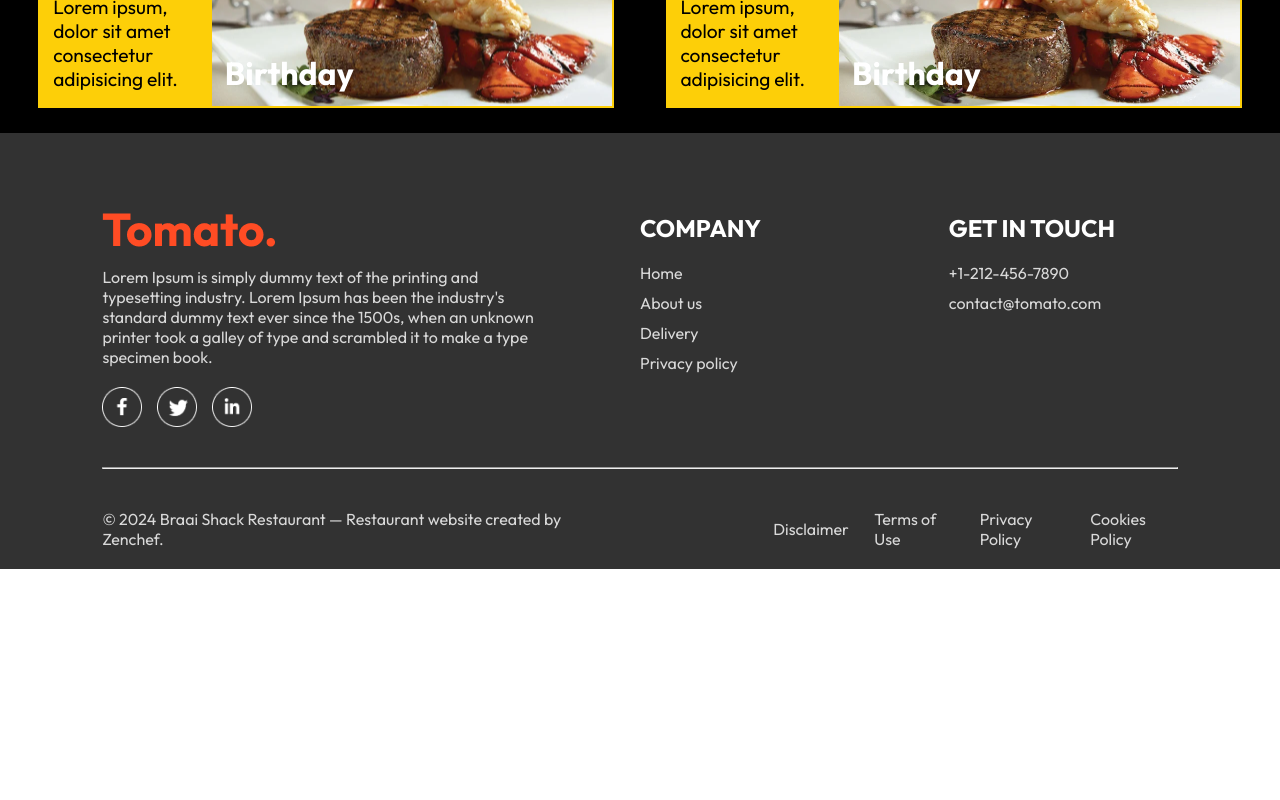
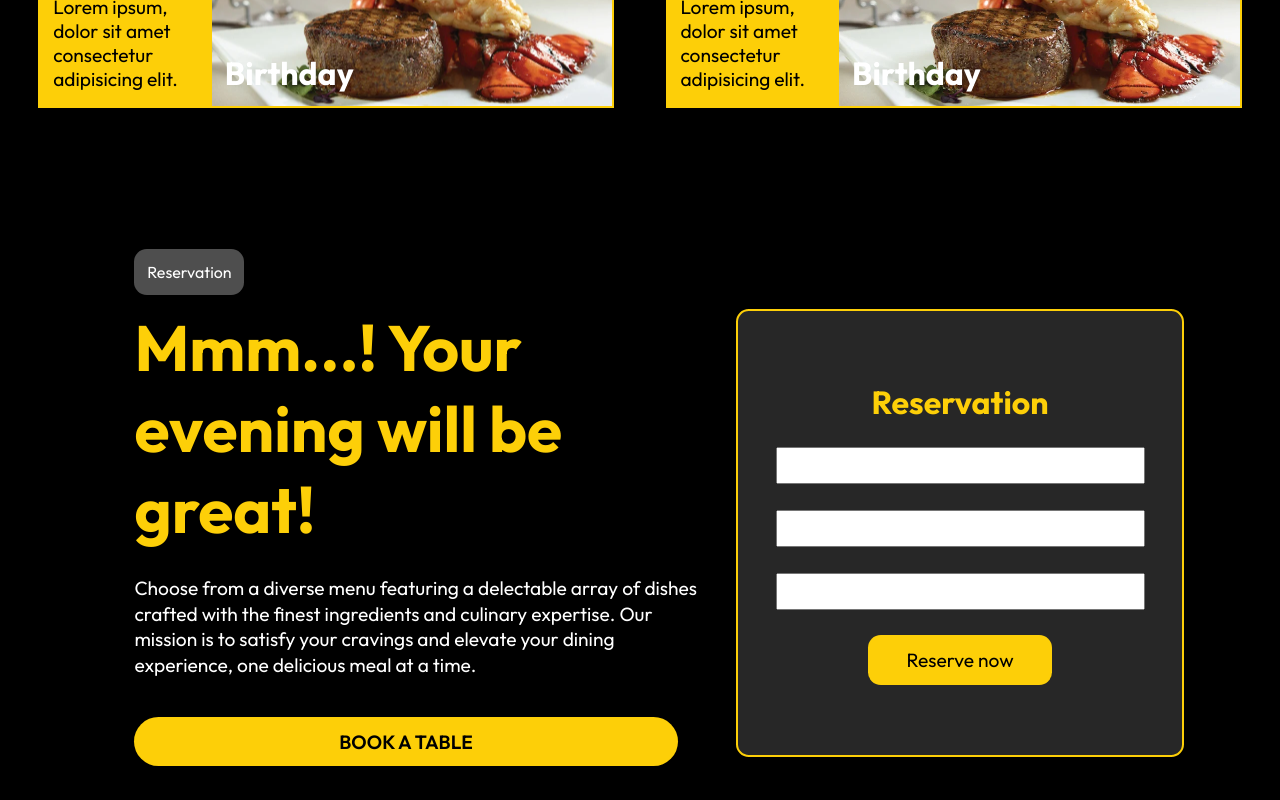
Before and after one commit to CodeErr-Sid/braaishack, a React (Vite) app in the folder frontend/: page / in a window 1280 px wide. Shown: the part 3640-4440 px from the top of the page. Before the commit the page ends 4209 px from the top, so only its background shows below. Built offline with nearby package versions, Linux system fonts and the light colour scheme; no server answers.

Commit message:
Reservation in home page form

```diff
--- /dev/null
+++ b/frontend/src/components/Reservation_Table/Reservation_Table.css
@@ -0,0 +1,72 @@
+.reservation {
+    background-color: rgb(0, 0, 0);
+    width: 100%;
+    min-height: 100vh;
+    display: flex;
+    align-items: center;
+    justify-content: center;
+    flex-wrap: wrap; /* Allow wrapping for smaller screens */
+    padding: 4vw 0;
+}
+
+.reservation .reservation-contents {
+    width: 50%;
+    padding: 0 3vw;
+    height: auto; /* Adjust height to auto for better responsiveness */
+    box-sizing: border-box;
+}
+
+.reservation-contents h2 {
+    font-size: 5vw;
+    color: #fdcf08;
+    padding: 2vw 0 2vw;
+}
+.reservation-contents span {
+    color: white;
+    padding: 1vw;
+    border-radius: 1vw;
+    background-color: #4e4e4e;
+}
+
+.reservation-contents p {
+    font-size: 1.5vw;
+    color: white;
+    line-height: 2vw;
+}
+
+.reservation-contents button {
+    font-size: 1.5vw;
+    font-weight: 600;
+    border: none;
+    background-color: #fdcf08;
+    padding: 1vw 16vw;
+    border-radius: 2vw;
+    margin: 3vw 0;
+}
+
+.reservation .reservation-form {
+        width: 35vw;
+    height: 35vw;
+    background-color: #272727;
+    border: 2px solid #fdcf08;
+    border-radius: 1vw;
+    display: flex;align-items: center;justify-content: center;
+    flex-direction: column;gap: 2vw;
+    overflow: hidden;
+}
+
+.reservation-form h1{
+    color: #fdcf08;
+}
+
+.reservation-form input{
+    font-size: 2vw;
+}
+
+.reservation-form button{
+    border: none;
+    background-color: #fdcf08;
+    font-size: 1.5vw;
+    padding: 1vw 3vw;
+    border-radius: 1vw;
+    }
--- /dev/null
+++ b/frontend/src/components/Reservation_Table/Reservation_Table.jsx
@@ -0,0 +1,29 @@
+import React from 'react'
+import './Reservation_Table.css'
+import { assets } from '../../assets/assets'
+
+const Reservation_Table = () => {
+    return (
+        <>
+        <div className="reservation">
+            <div className="reservation-contents">
+                <span>Reservation</span>
+                <h2>Mmm...!
+Your evening
+will be great!</h2>
+                <p>Choose from a diverse menu featuring a delectable array of dishes crafted with the finest ingredients and culinary expertise. Our mission is to satisfy your cravings and elevate your dining experience, one delicious meal at a time.</p>
+                <button>BOOK A TABLE</button>
+            </div>
+                <form action="" className='reservation-form'>
+                    <h1>Reservation</h1>
+                    <input type="text" />
+                    <input type="text" />
+                    <input type="text" />
+                    <button>Reserve now</button>
+                </form>
+        </div>
+        </>
+    )
+}
+
+export default Reservation_Table
--- a/frontend/src/pages/Home/Home.jsx
+++ b/frontend/src/pages/Home/Home.jsx
@@ -1,13 +1,18 @@
 import React, { useState } from 'react'
+// import ExploreMenu from '../../components/ExploreMenu/ExploreMenu'
+// import FoodDisplay from '../../components/FoodDisplay/FoodDisplay'
+// import AppDownload from '../../components/AppDownload/AppDownload'
+
+
 import Header from '../../components/Header/Header'
-import ExploreMenu from '../../components/ExploreMenu/ExploreMenu'
-import FoodDisplay from '../../components/FoodDisplay/FoodDisplay'
-import AppDownload from '../../components/AppDownload/AppDownload'
 import Story from '../../components/storyBraaishaack/story'
+import ResturentOption from '../../components/ResturentOption/ResturentOption'
 import FeaturedProducts from '../../components/FeaturedProducts/FeaturedProducts'
-import ResturentOption from '../../components/ResturentOption/ResturentOption'
 import Events_F from '../../components/Events_F/Events_F'
+
+
 import Event from '../../components/Events/Event'
+import Reservation_Table from '../../components/Reservation_Table/Reservation_Table'
 
 const Home = () => {
 
@@ -20,6 +25,7 @@ const Home = () => {
       <ResturentOption/>
       <FeaturedProducts/>
       <Events_F/>
+      <Reservation_Table/>
       {/* <Event/> */}
       {/* <ExploreMenu setCategory={setCategory} category={category}/>
       <FoodDisplay category={category}/> */}
```
